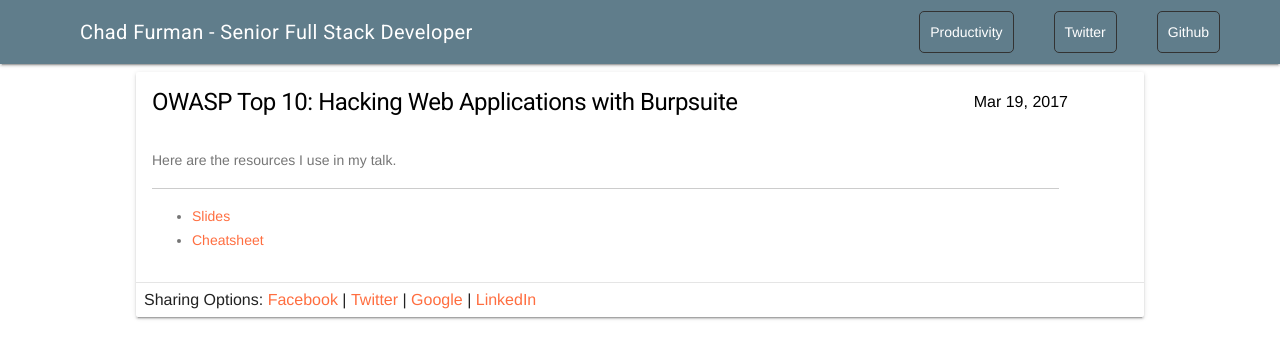
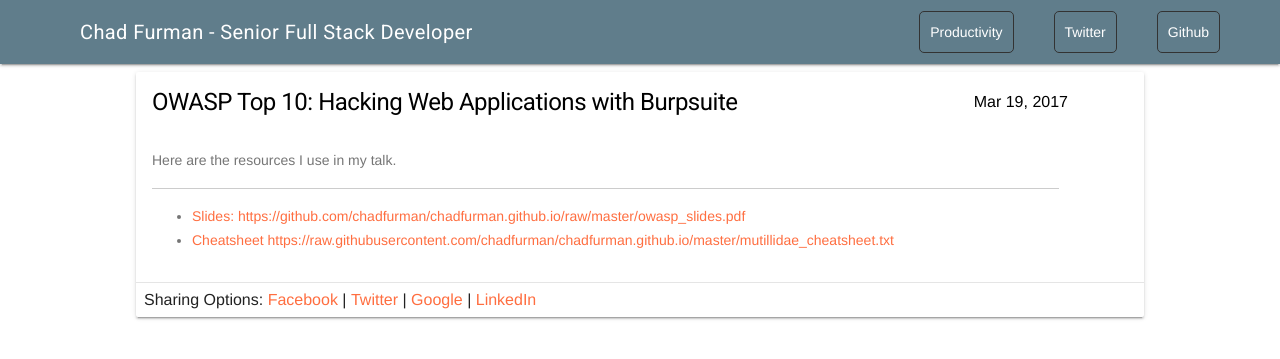
Before and after one commit to chadfurman/chadfurman.github.io, a Jekyll site: the page built from _posts/2017-03-19-OWASP-Top-10-Hacking-with-Burpsuite.markdown, in a window 1280 px wide. Shown: the top 359 px of the page. Built offline with Jekyll 4.4.1, drawn with Linux system fonts in a browser that asks for light colours; Markdown is read by kramdown in place of the engine named in the settings; comment, search, counter and statistics services are not loaded; some of the changed lines change nothing that is shown.

Commit message:
fixed links

```diff
--- a/_posts/2017-03-19-OWASP-Top-10-Hacking-with-Burpsuite.markdown
+++ b/_posts/2017-03-19-OWASP-Top-10-Hacking-with-Burpsuite.markdown
@@ -9,5 +9,5 @@ Here are the resources I use in my talk.
 
 ---------------
 
-* [Slides](https://github.com/chadfurman/chadfurman.github.io/raw/master/owasp_slides.pdf)
-* [Cheatsheet](https://raw.githubusercontent.com/chadfurman/chadfurman.github.io/master/mutillidae_cheatsheet.txt)
+* [Slides: https://github.com/chadfurman/chadfurman.github.io/raw/master/owasp_slides.pdf](https://github.com/chadfurman/chadfurman.github.io/raw/master/owasp_slides.pdf)
+* [Cheatsheet https://raw.githubusercontent.com/chadfurman/chadfurman.github.io/master/mutillidae_cheatsheet.txt](https://raw.githubusercontent.com/chadfurman/chadfurman.github.io/master/mutillidae_cheatsheet.txt)
```
